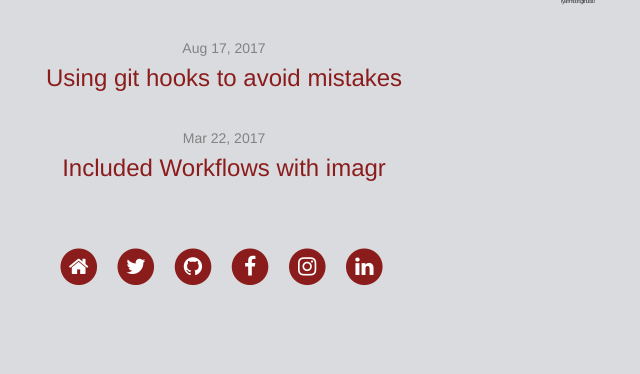
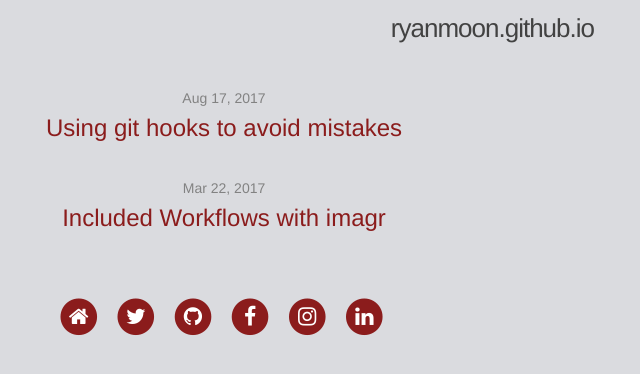
Before and after one commit to ryanmoon/ryanmoon.github.io, a Jekyll site: the page built from index.md, in a window 1280 px wide. Shown: the top 374 px of the page, without its empty margins (416-1056 px from the left). Built offline with Jekyll 4.4.1, drawn with Linux system fonts in a browser that asks for light colours; nearby versions of some CDN libraries.

Commit message:
changed layout

```diff
--- a/_sass/_layout.scss
+++ b/_sass/_layout.scss
@@ -11,8 +11,9 @@
 }
 
 .site-title {
-    font-size: 6px;
-    line-height: 2px;
+    font-size: 26px;
+    font-weight: 300;
+    line-height: 56px;
     letter-spacing: -1px;
     margin-bottom: 0;
     float: right;
@@ -25,7 +26,7 @@
 
 .site-nav {
     float: center;
-    line-height: 6px;
+    line-height: 26px;
 
     .menu-icon {
         display: none;
```
